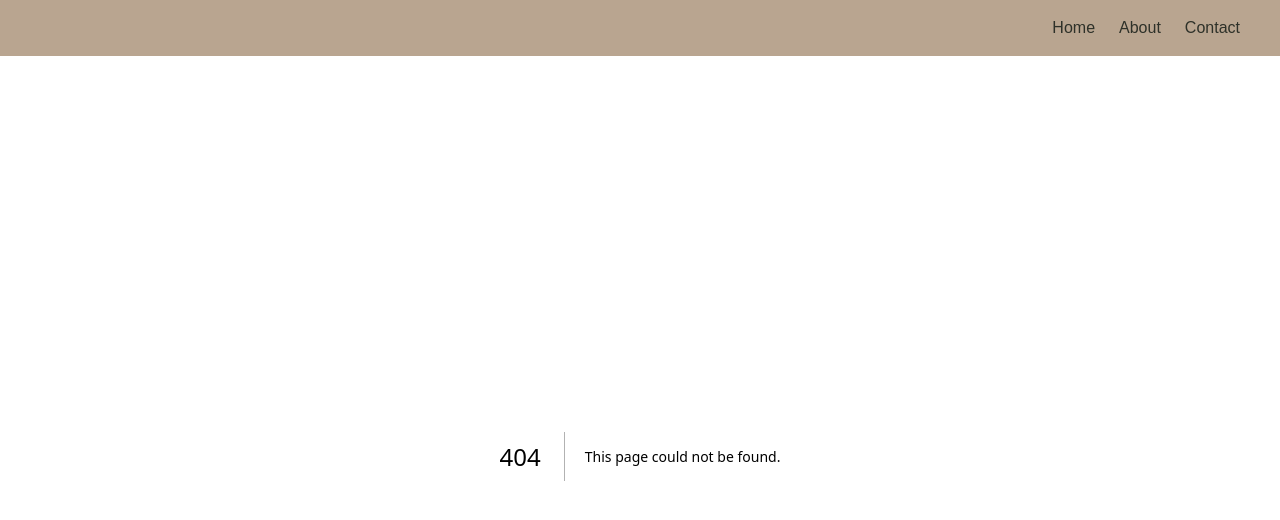
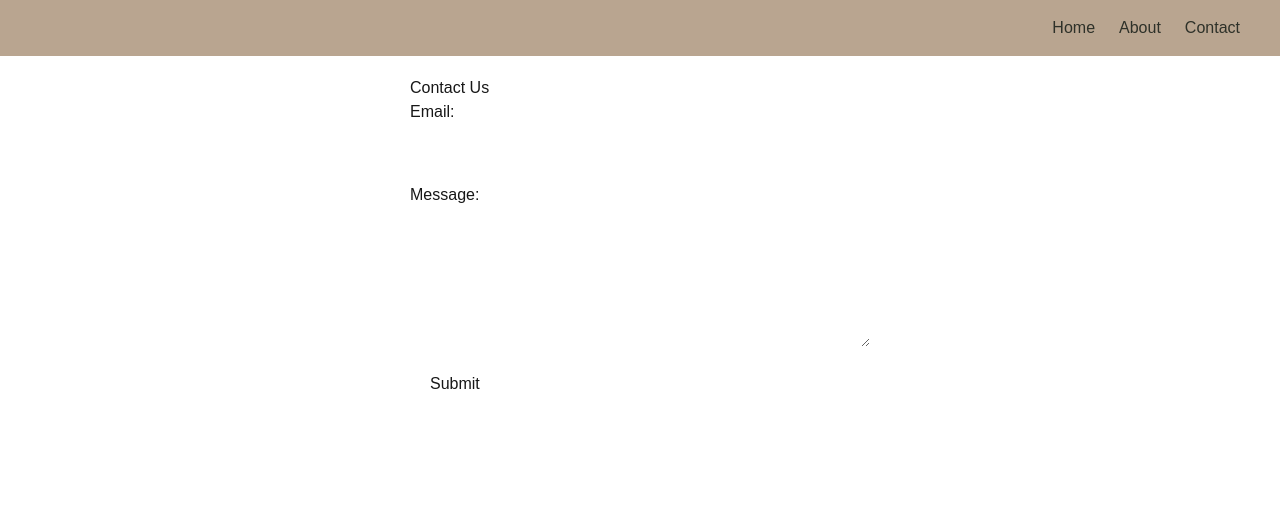
Before and after one commit to therkels/liftdplus-web, a Next.js app in the folder liftdplus-web/: page /survey in a window 1280 px wide. Before the commit this address had no page. Shown: the top 520 px of the page. Built offline with nearby package versions, Linux system fonts and the light colour scheme.

Commit message:
more stuff!

```diff
--- a/liftdplus-web/src/app/page.tsx
+++ b/liftdplus-web/src/app/page.tsx
@@ -1,7 +1,55 @@
+import Link from 'next/link';
+
 export default function Home() {
   return (
-    <>
-    <h1>Hellos</h1>
-   </>
+    <div>
+      <div className="bg-primary w-full pb-3">
+        <div className="text-secondaryText mx-auto text-center space-y-4 w-full max-w-lg pt-4">
+          <p className="font-bold text-4xl">
+            ANSWER. DISCOVER. SAVE.
+          </p>
+          <p className="font-normal text-xl">
+            Help us improve product discovery for cannabis products. Plus, score
+            exclusive discounts!
+          </p>
+          <div className="pt-5">
+            <p className="font-bold text-8xl">UP TO 40% OFF<sup>*</sup></p>
+          </div>
+        </div>
+        <p className="text-secondaryText ml-2 mt-4">*pending survey results and recommendations</p>
+      </div>
+      <div className="bg-white text-secondaryText w-full py-20">
+        <div>
+        <div className="ml-5">
+            <p className="text-6xl pb-4 font-bold">Cannabis simplified.</p>
+          </div>
+          <p className="text-2xl mx-5">Get started by taking our quick preference survey.
+            Your responses are confidential and used solely to craft personalized product
+            recommendations tailored to your needs. Experience a smarter, more intuitive
+            way to discover cannabis
+          </p>
+          <div className="flex justify-center my-5">
+            <button className="text-white bg-brown p-2 rounded">
+              <Link href="/survey">
+              GET STARTED
+              </Link>
+            </button>
+          </div>
+        </div>
+      </div>
+      <div className="bg-lightBrown text-secondaryText w-full py-20">
+        <div>
+
+            <p className="text-6xl pb-4 font-bold text-center">Our Mission</p>
+          <div className="mx-8">
+            <p className="text-2xl">
+              <b>simplify processes</b> in the cannabis industry
+              for <b>consumers and dispensary owners alike</b> by addressing the challenges of a <b>disjointed,
+              fragmented system</b> with <b>innovative solutions</b>.
+            </p>
+          </div>
+        </div>
+      </div>
+    </div>
   )
 }
--- /dev/null
+++ b/liftdplus-web/src/app/survey/page.tsx
@@ -0,0 +1,109 @@
+"use client";
+
+import { useState, ChangeEvent, FormEvent } from 'react';
+
+interface FormData {
+  email: string;
+  message: string;
+}
+
+interface FormErrors {
+  email: string;
+  message: string;
+}
+
+const ContactPage: React.FC = () => {
+  const [formData, setFormData] = useState<FormData>({ email: '', message: '' });
+  const [errors, setErrors] = useState<FormErrors>({ email: '', message: '' });
+
+  const validateEmail = (email: string): boolean => {
+    const regex = /^[^\s@]+@[^\s@]+\.[^\s@]+$/;
+    return regex.test(email);
+  };
+
+  const handleChange = (e: ChangeEvent<HTMLInputElement | HTMLTextAreaElement>) => {
+    const { name, value } = e.target;
+    setFormData((prevData) => ({
+      ...prevData,
+      [name]: value,
+    }));
+
+    // Field-specific validation
+    if (name === 'email') {
+      setErrors((prevErrors) => ({
+        ...prevErrors,
+        email: validateEmail(value) ? '' : 'Invalid email address',
+      }));
+    }
+
+    if (name === 'message') {
+      setErrors((prevErrors) => ({
+        ...prevErrors,
+        message: value.trim().length > 0 ? '' : 'Message cannot be empty',
+      }));
+    }
+  };
+
+  const handleSubmit = (e: FormEvent<HTMLFormElement>) => {
+    e.preventDefault();
+
+    // Final validation check before submission
+    const finalErrors: FormErrors = {
+      email: validateEmail(formData.email) ? '' : 'Invalid email address',
+      message: formData.message.trim().length > 0 ? '' : 'Message cannot be empty',
+    };
+
+    setErrors(finalErrors);
+
+    const noErrors = Object.values(finalErrors).every((error) => error === '');
+
+    if (noErrors) {
+      console.log('Form submitted:', formData);
+      alert('Form submitted successfully');
+      // Proceed with form submission logic (e.g., API call)
+    }
+  };
+
+  return (
+    <div style={{ maxWidth: '500px', margin: '0 auto', padding: '20px' }}>
+      <h1>Contact Us</h1>
+      <form onSubmit={handleSubmit}>
+        <div style={{ marginBottom: '15px' }}>
+          <label htmlFor="email">
+            Email:
+            <input
+              type="email"
+              id="email"
+              name="email"
+              value={formData.email}
+              onChange={handleChange}
+              style={{ display: 'block', width: '100%', padding: '8px', marginTop: '4px' }}
+            />
+          </label>
+          {errors.email && <div style={{ color: 'red' }}>{errors.email}</div>}
+        </div>
+
+        <div style={{ marginBottom: '15px' }}>
+          <label htmlFor="message">
+            Message:
+            <textarea
+              id="message"
+              name="message"
+              value={formData.message}
+              onChange={handleChange}
+              rows={5}
+              style={{ display: 'block', width: '100%', padding: '8px', marginTop: '4px' }}
+            />
+          </label>
+          {errors.message && <div style={{ color: 'red' }}>{errors.message}</div>}
+        </div>
+
+        <button type="submit" style={{ padding: '10px 20px' }}>
+          Submit
+        </button>
+      </form>
+    </div>
+  );
+};
+
+export default ContactPage;
--- a/liftdplus-web/tailwind.config.ts
+++ b/liftdplus-web/tailwind.config.ts
@@ -11,6 +11,10 @@ export default {
       colors: {
         primary: "#b9a590",
         primaryText: "#2e3129",
+        secondaryText:"#1d231c",
+        brown:"#36302a",
+        lightBrown:"#ECE4DA",
+        white:"#F5F3EC",
         background: "var(--background)",
         foreground: "var(--foreground)",
       },
```
